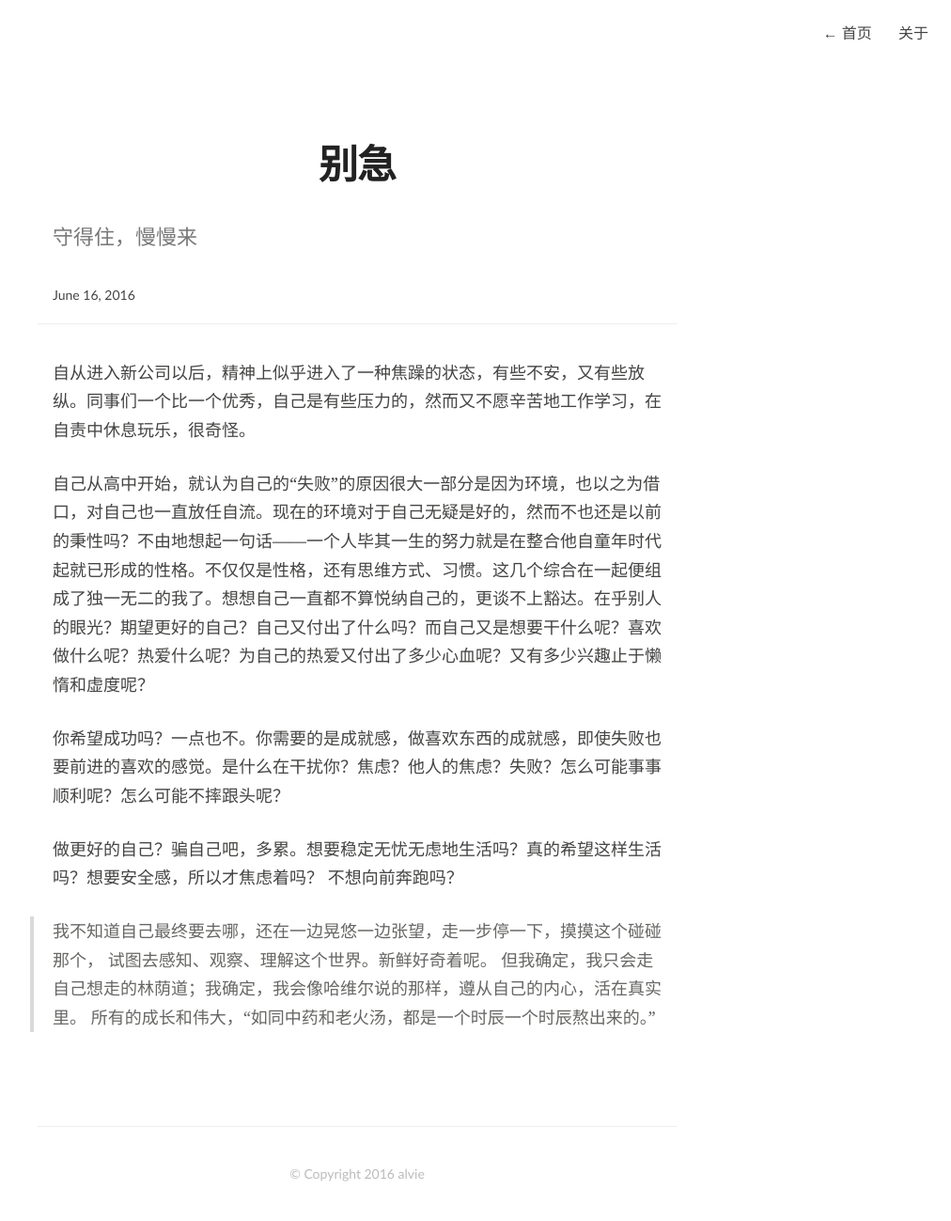
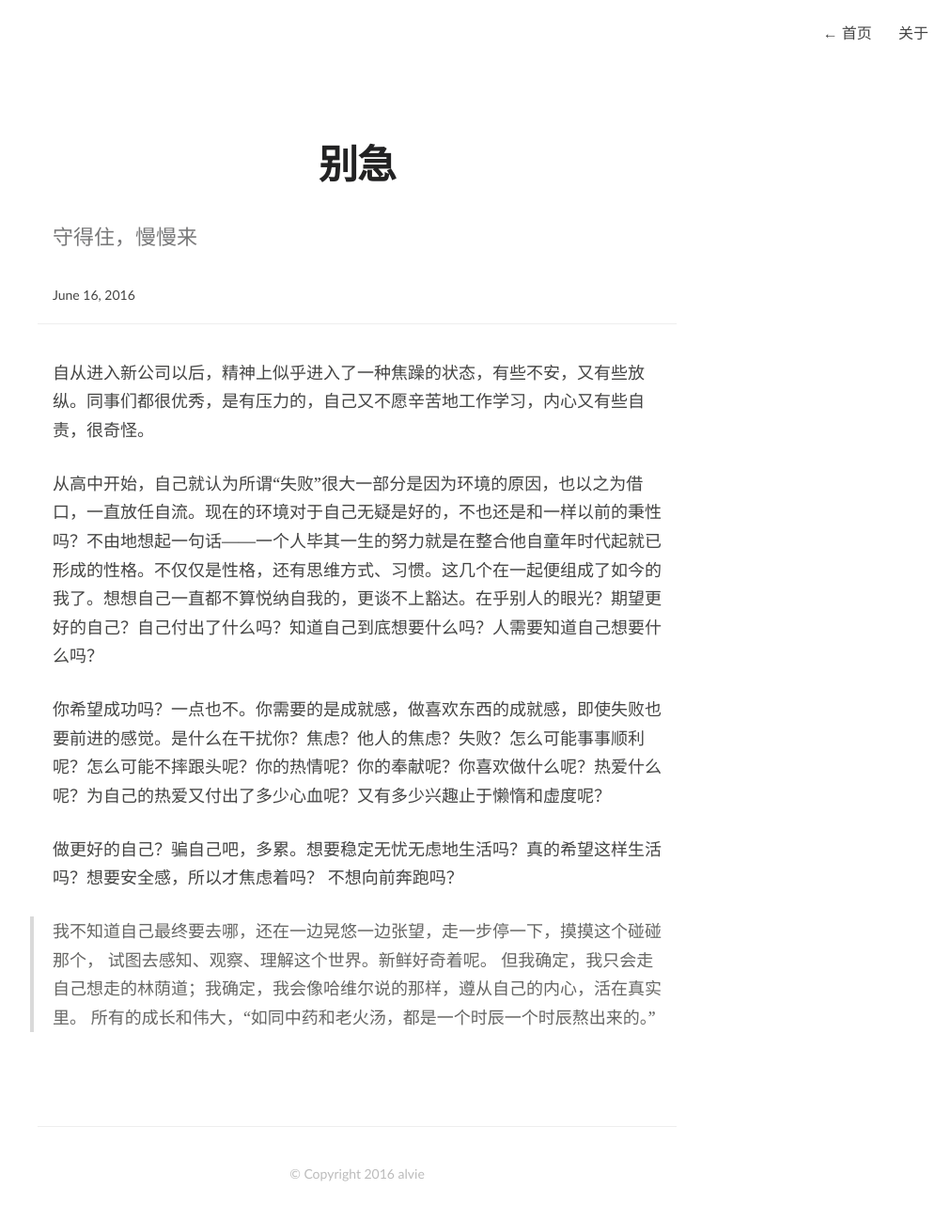
Before and after one commit to alviezhang/so-long-my-past, a Jekyll site: the page built from _posts/2016/2016-06-16-dont-worry.md, in a window 1280 px wide. Shown: the whole page at 94% size, without its empty margins (260-1272 px from the left). Built offline with Jekyll 4.4.1, drawn with Linux system fonts in a browser that asks for light colours.

Commit message:
update post

```diff
--- a/_posts/2016/2016-06-16-dont-worry.md
+++ b/_posts/2016/2016-06-16-dont-worry.md
@@ -4,11 +4,11 @@ title: 别急
 description: 守得住，慢慢来
 ---
 
-自从进入新公司以后，精神上似乎进入了一种焦躁的状态，有些不安，又有些放纵。同事们一个比一个优秀，自己是有些压力的，然而又不愿辛苦地工作学习，在自责中休息玩乐，很奇怪。
+自从进入新公司以后，精神上似乎进入了一种焦躁的状态，有些不安，又有些放纵。同事们都很优秀，是有压力的，自己又不愿辛苦地工作学习，内心又有些自责，很奇怪。
 
-自己从高中开始，就认为自己的“失败”的原因很大一部分是因为环境，也以之为借口，对自己也一直放任自流。现在的环境对于自己无疑是好的，然而不也还是以前的秉性吗？不由地想起一句话——一个人毕其一生的努力就是在整合他自童年时代起就已形成的性格。不仅仅是性格，还有思维方式、习惯。这几个综合在一起便组成了独一无二的我了。想想自己一直都不算悦纳自己的，更谈不上豁达。在乎别人的眼光？期望更好的自己？自己又付出了什么吗？而自己又是想要干什么呢？喜欢做什么呢？热爱什么呢？为自己的热爱又付出了多少心血呢？又有多少兴趣止于懒惰和虚度呢？
+从高中开始，自己就认为所谓“失败”很大一部分是因为环境的原因，也以之为借口，一直放任自流。现在的环境对于自己无疑是好的，不也还是和一样以前的秉性吗？不由地想起一句话——一个人毕其一生的努力就是在整合他自童年时代起就已形成的性格。不仅仅是性格，还有思维方式、习惯。这几个在一起便组成了如今的我了。想想自己一直都不算悦纳自我的，更谈不上豁达。在乎别人的眼光？期望更好的自己？自己付出了什么吗？知道自己到底想要什么吗？人需要知道自己想要什么吗？
 
-你希望成功吗？一点也不。你需要的是成就感，做喜欢东西的成就感，即使失败也要前进的喜欢的感觉。是什么在干扰你？焦虑？他人的焦虑？失败？怎么可能事事顺利呢？怎么可能不摔跟头呢？
+你希望成功吗？一点也不。你需要的是成就感，做喜欢东西的成就感，即使失败也要前进的感觉。是什么在干扰你？焦虑？他人的焦虑？失败？怎么可能事事顺利呢？怎么可能不摔跟头呢？你的热情呢？你的奉献呢？你喜欢做什么呢？热爱什么呢？为自己的热爱又付出了多少心血呢？又有多少兴趣止于懒惰和虚度呢？
 
 做更好的自己？骗自己吧，多累。想要稳定无忧无虑地生活吗？真的希望这样生活吗？想要安全感，所以才焦虑着吗？ 不想向前奔跑吗？
 
```
